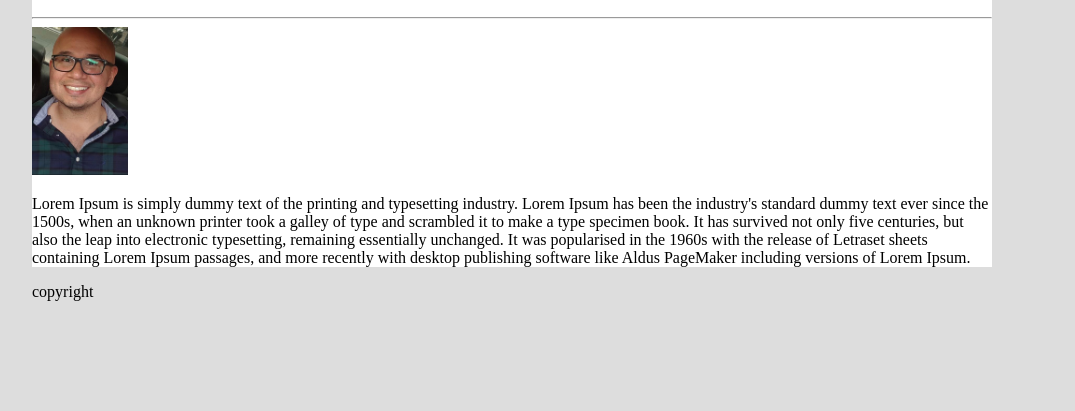
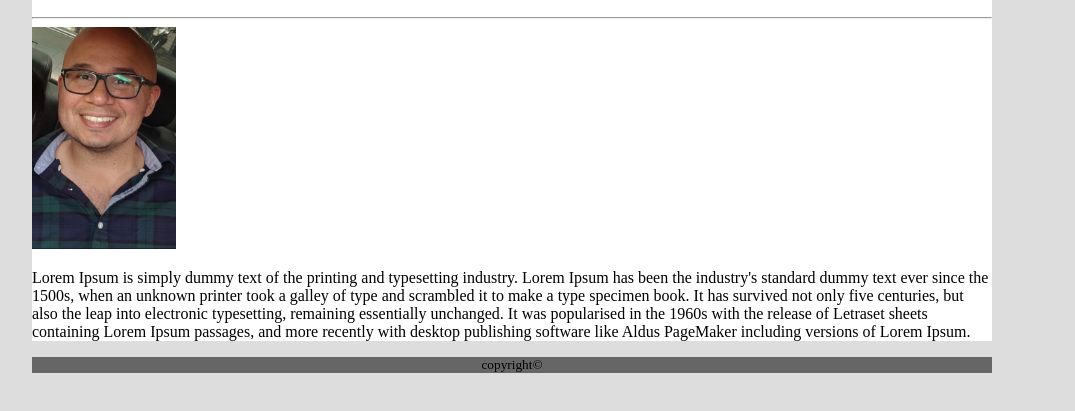
Before and after one commit to OscarAD26/homework-1, a plain HTML site: page Basic-portfolio.html/index.html in a window 1280 px wide. Shown: the part 219-630 px from the top of the page, without its empty margins (76-1151 px from the left). Drawn offline with Linux system fonts and the light colour scheme.

Commit message:
worked on copyright

```diff
--- a/Basic-portfolio.html/assets/css/style.css
+++ b/Basic-portfolio.html/assets/css/style.css
@@ -41,6 +41,13 @@ h2{
 }
 
 
-img {
-    width: 10%;
+#foto{
+    width: 15%;
 }
+footer{
+    background:#666666;
+    width:960px;
+    font-size:10pt;
+    font:
+
+}
--- a/Basic-portfolio.html/index.html
+++ b/Basic-portfolio.html/index.html
@@ -13,6 +13,7 @@
 <!-- content as 1 element: white box -->
 <!-- white box has 3 elements: title , img, text -->
 <!-- footer has 1 element, text -->
+
     <div id="header-link">
         <header><h1>Oscar Duarte</h1>
 
@@ -32,13 +33,13 @@
 
     <hr>
 
-    <img src="assets/images/IMG_0837.jpeg"/>
+    <img src="assets/images/IMG_0837.jpeg" id="foto"/>
 
     <p>Lorem Ipsum is simply dummy text of the printing and typesetting industry. Lorem Ipsum has been the industry's standard dummy text ever since the 1500s, when an unknown printer took a galley of type and scrambled it to make a type specimen book. It has survived not only five centuries, but also the leap into electronic typesetting, remaining essentially unchanged. It was popularised in the 1960s with the release of Letraset sheets containing Lorem Ipsum passages, and more recently with desktop publishing software like Aldus PageMaker including versions of Lorem Ipsum.</p>
 
     </div>
 
-    <footer>copyright</footer>
+    <footer><center>copyright©</center></footer>
 
 </body>
 </html>
```
Also changed, not shown: Basic-portfolio.html/assets/images/crossline-lines.png (added), 3 other files.
